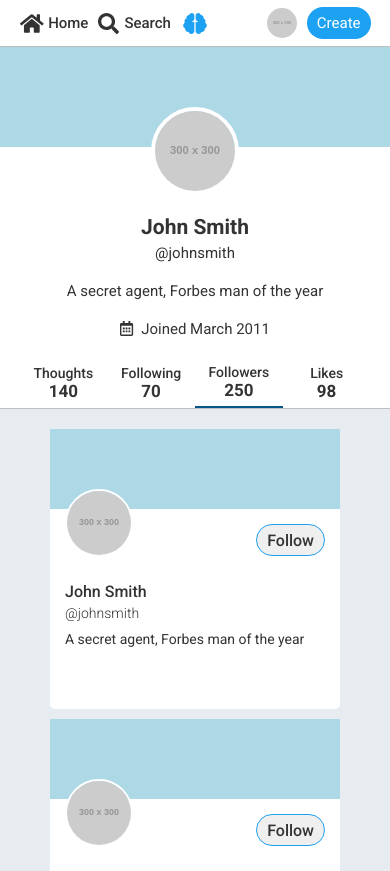
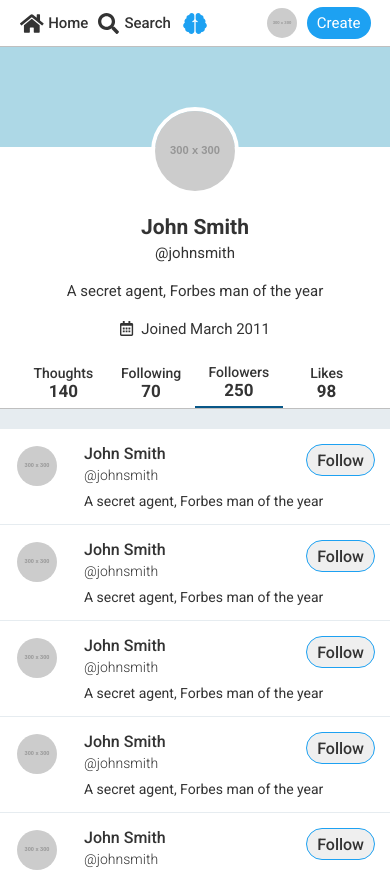
Before and after one commit to robbdimitrov/thoughts, a Vue app in the folder src/frontend/: page /user/followers in a window 390 px wide. Shown: the top 871 px of the page. Built offline with nearby package versions, Linux system fonts and the light colour scheme.

Commit message:
Improved the mobile version of UserItems

```diff
--- a/src/frontend/src/components/UserItem.vue
+++ b/src/frontend/src/components/UserItem.vue
@@ -35,6 +35,11 @@ export default {
 @import "../styles/colors";
 
 $spacing: $padding * 1.5;
+$avatar-width-sm: 40px;
+
+.container {
+  box-sizing: border-box;
+}
 
 .header {
   display: flex;
@@ -60,6 +65,34 @@ $spacing: $padding * 1.5;
 .bio {
   font-size: rem(14);
   margin-top: rem(10);
-  margin-bottom: 20px;
+}
+
+@media screen and (max-width: $break-sm) {
+  .cover {
+    display: none;
+  }
+
+  .header {
+    display: block;
+  }
+
+  .content {
+    display: flex;
+  }
+
+  .avatar {
+    width: $avatar-width-sm;
+    height: $avatar-width-sm;
+    margin-top: $spacing;
+  }
+
+  .title, .subtitle {
+    width: 75%;
+  }
+
+  .follow-button {
+    position: absolute;
+    right: 0;
+  }
 }
 </style>
--- a/src/frontend/src/components/UserList.vue
+++ b/src/frontend/src/components/UserList.vue
@@ -28,8 +28,6 @@ $item-width: 0.5 * $content-main-width - $padding;
 .item {
   display: inline-block;
   width: $item-width;
-  border-radius: 5px;
-  box-sizing: border-box;
   height: 280px;
   margin: $margin;
 }
@@ -42,4 +40,21 @@ $item-width: 0.5 * $content-main-width - $padding;
     margin-bottom: $padding;
   }
 }
+
+@media screen and (max-width: $break-sm) {
+  .item {
+    display: inline-block;
+    width: 100%;
+    height: auto;
+    margin: 0;
+  }
+
+  .item {
+    border-bottom: 1px solid #e6ecf0;
+  }
+
+  .item:last-child {
+    border-bottom: none;
+  }
+}
 </style>
```
